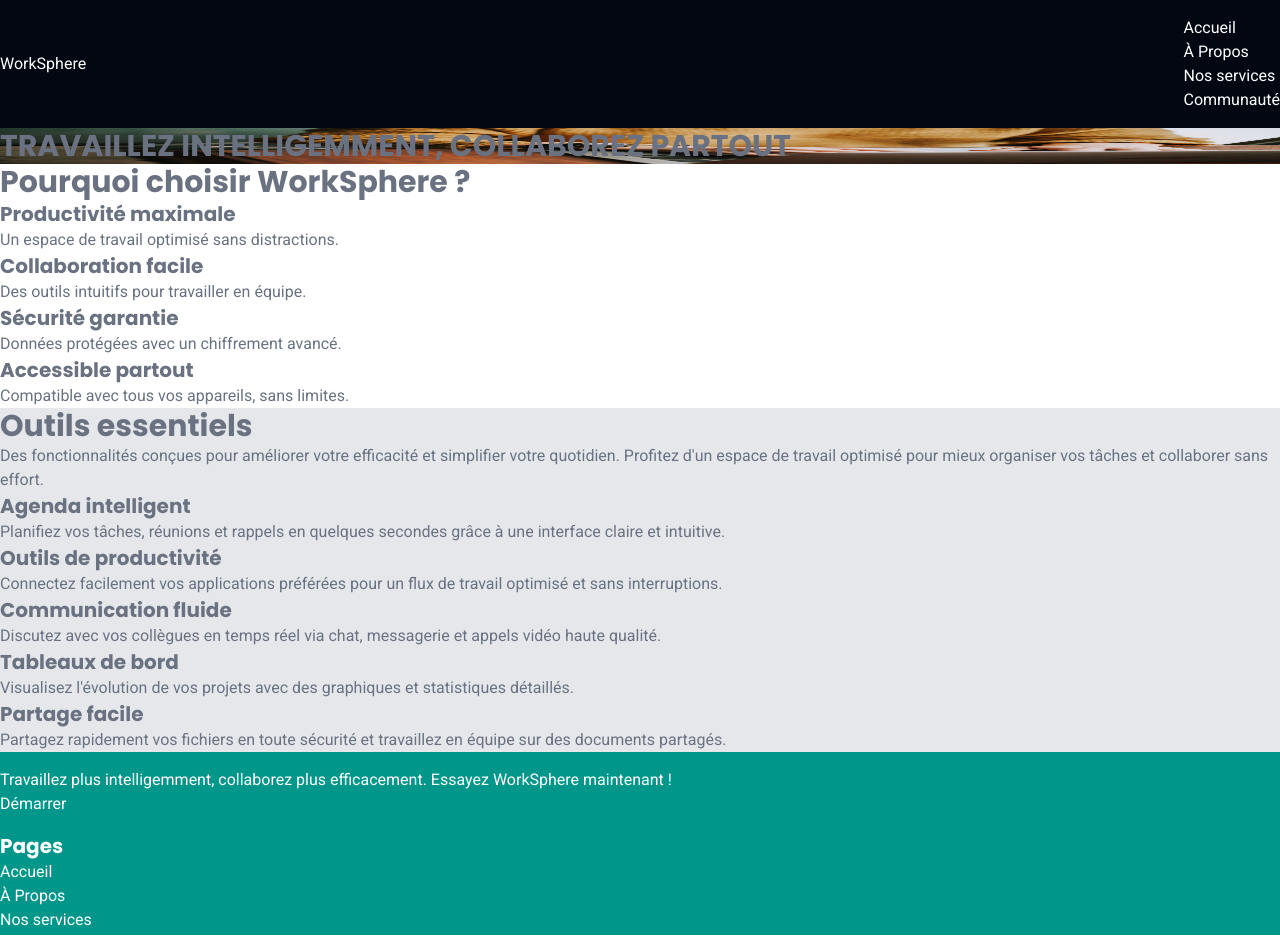
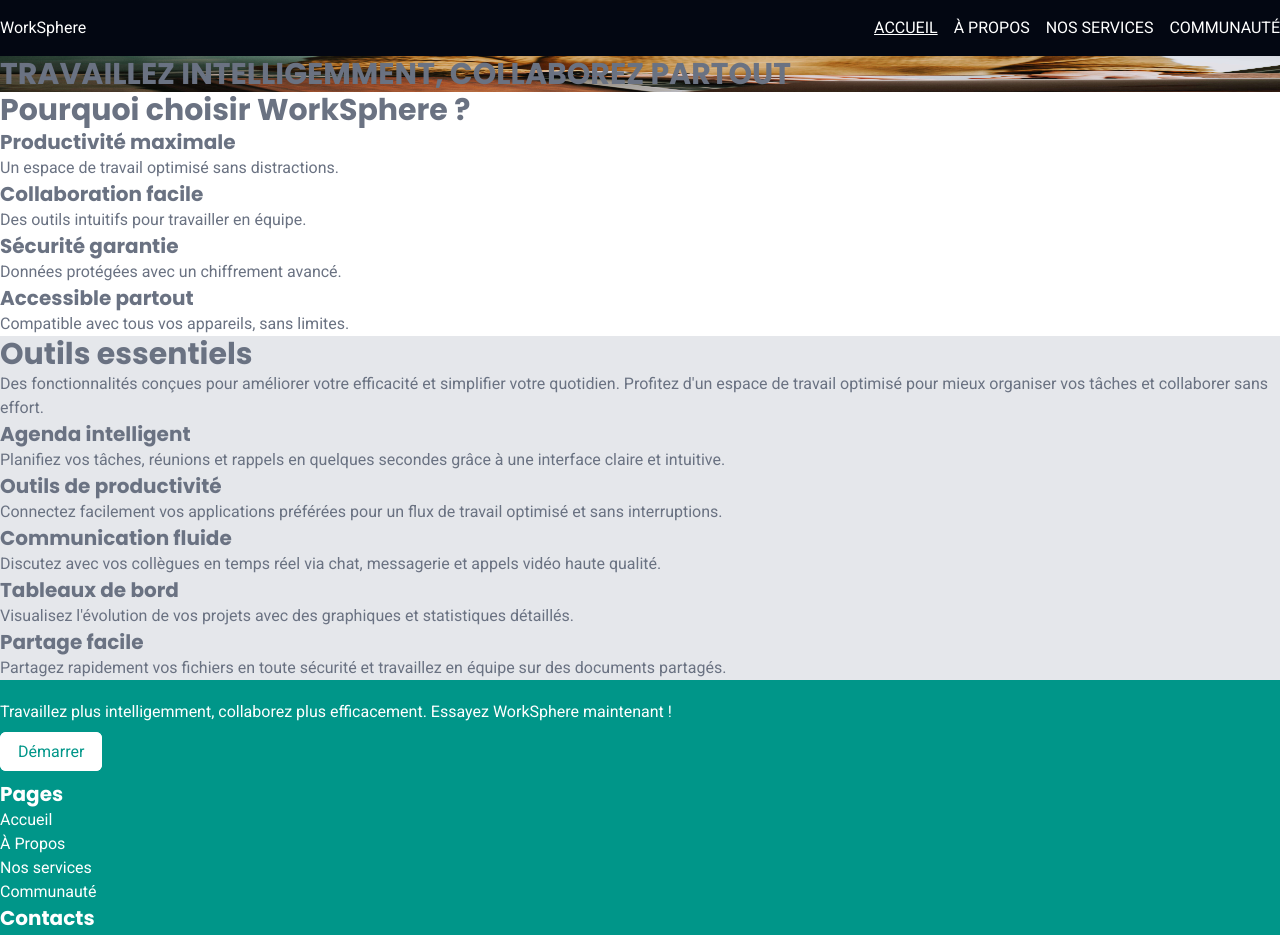
Before and after one commit to mlangumier/WorkSphere, a Next.js app: page / in a window 1280 px wide. Shown: the top 935 px of the page. Built offline with nearby package versions, Linux system fonts and the light colour scheme.

Commit message:
feat: header

```diff
--- a/src/components/layout/footer/index.tsx
+++ b/src/components/layout/footer/index.tsx
@@ -25,12 +25,14 @@
   };
 
   return (
-    <footer className="w-full bg-primary py-4 text-foreground-reversed">
-      <div className="container mx-auto max-xl:px-4">
+    <footer className="w-full bg-primary py-5 text-foreground-reversed">
+      <div className="container mx-auto space-y-10 max-xl:px-4">
         <div id="top" className="flex flex-col gap-4">
-          <div id="cta">
+          <div id="cta" className="space-y-4">
             <p>{content.cta.description}</p>
-            <Link href={'/tarifs'}>{content.cta.btn}</Link>
+            <Link href={'/tarifs'} className="cta">
+              {content.cta.btn}
+            </Link>
           </div>
 
           <div id="identity">
--- /dev/null
+++ b/src/components/layout/header/header-nav-link.tsx
@@ -0,0 +1,27 @@
+'use client';
+
+import Link, { LinkProps } from 'next/link';
+import { usePathname } from 'next/navigation';
+
+import { cn } from '@/libs/tailwind';
+
+interface Props extends LinkProps {
+  label: string;
+}
+
+export default function HeaderNavLink({ label, href, ...rest }: Props) {
+  const pathname = usePathname();
+
+  return (
+    <Link
+      href={href}
+      className={cn(
+        'transition-all duration-150 ease-in-out hover:text-accent hover:underline',
+        pathname === href ? 'underline hover:text-inherit' : ''
+      )}
+      {...rest}
+    >
+      {label.toUpperCase()}
+    </Link>
+  );
+}
--- a/src/components/layout/header/index.tsx
+++ b/src/components/layout/header/index.tsx
@@ -2,6 +2,8 @@
 import { CiMenuBurger } from 'react-icons/ci';
 
 import { navMenuRoutes } from '@/components/layout/nav-menu-routes';
+
+import HeaderNavLink from './header-nav-link';
 
 export default function Header() {
   return (
@@ -13,15 +15,19 @@
           </Link>
         </div>
 
-        <button type="button" className="max-md:block md:hidden" title="Ouvrir le menu de navigation">
+        <button
+          type="button"
+          className="transition-colors duration-150 ease-in-out hover:cursor-pointer hover:text-accent max-md:block md:hidden"
+          title="Ouvrir le menu de navigation"
+        >
           <CiMenuBurger className="size-5"></CiMenuBurger>
         </button>
 
-        <nav className="hidden md:flex">
-          <ul>
+        <nav className="hidden md:block">
+          <ul className="flex gap-4 md:flex-row md:items-center">
             {navMenuRoutes.map((route, index) => (
               <li key={`route-${index}`}>
-                <Link href={route.pathname}>{route.label}</Link>
+                <HeaderNavLink href={route.pathname} label={route.label} />
               </li>
             ))}
           </ul>
--- a/src/styles/globals.css
+++ b/src/styles/globals.css
@@ -62,3 +62,7 @@
 @utility first__section {
   @apply min-h-[calc(100vh-6rem)];
 }
+
+@utility cta {
+  @apply rounded-md border-2 border-background bg-background px-4 py-2 text-primary;
+}
```
